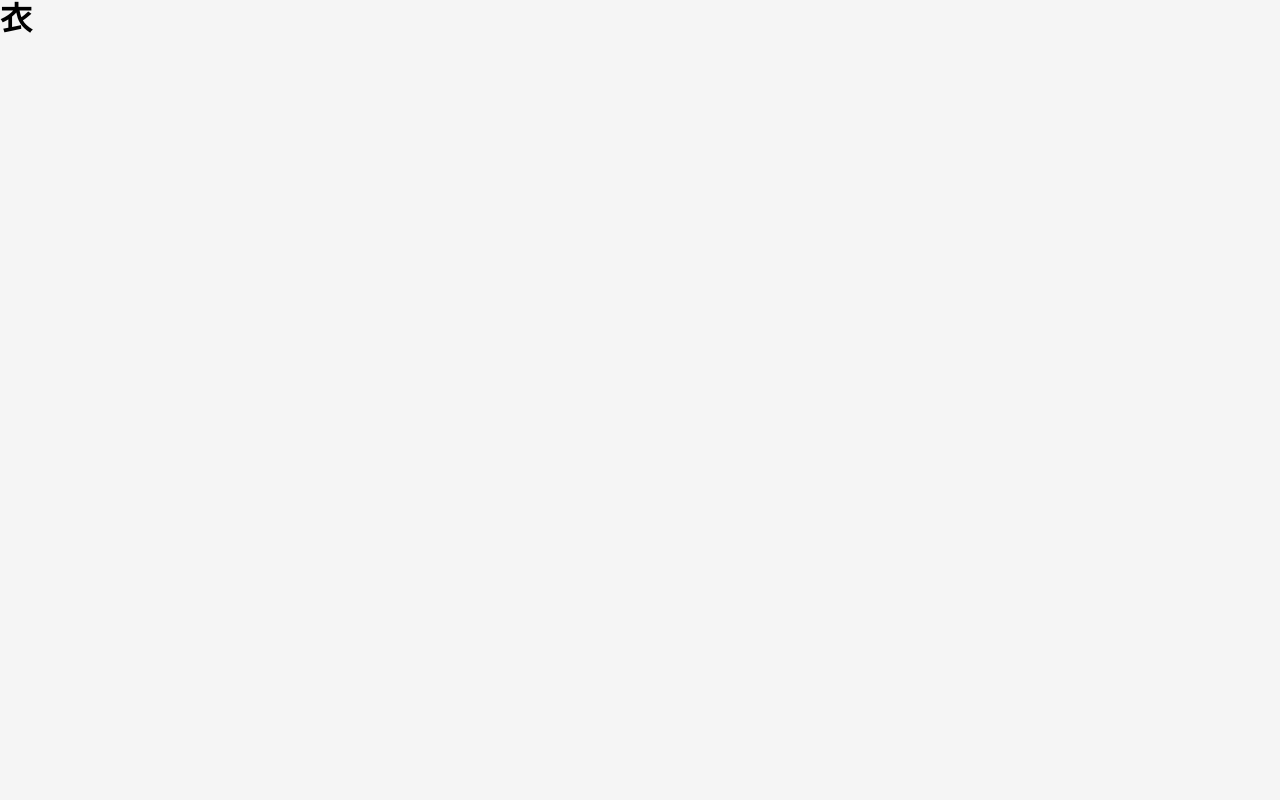
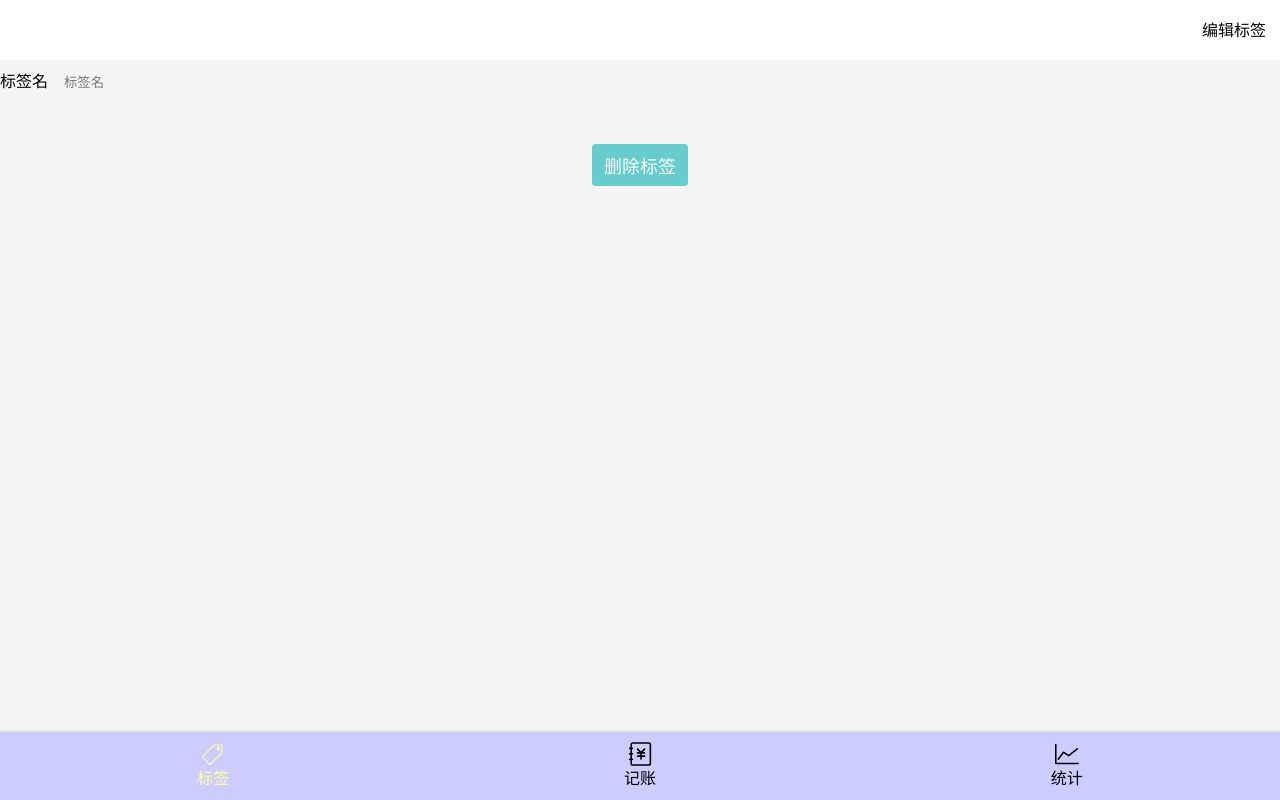
Before and after one commit to Cris-z123/book-keeping-react, a React app: page /#/tags/1 in a window 1280 px wide. Built offline with nearby package versions, Linux system fonts and the light colour scheme.

Commit message:
封装button和input组件

```diff
--- /dev/null
+++ b/src/components/Button.tsx
@@ -0,0 +1,13 @@
+import styled from 'styled-components';
+
+
+const Button = styled.button`
+font-size: 18px;
+border: none;
+padding: 8px 12px;
+background: #66CCCC;
+border-radius: 4px;
+color: white;
+`
+
+export default Button;
--- /dev/null
+++ b/src/components/Input.tsx
@@ -0,0 +1,34 @@
+import styled from 'styled-components'
+import React from 'react';
+
+const Label = styled.label`
+    display:flex;
+    align-items: center;
+    > span {
+        margin-right: 16px;
+        white-space: nowrap;
+    }
+    > input {
+      display:block;
+      width: 100%;
+      height: 44px;
+      background: none;
+      border: none;
+    }
+`;
+
+type Props = {
+    label: string;
+} & React.InputHTMLAttributes<HTMLInputElement>
+
+const Input: React.FC<Props> = (props) => {
+    const {label, children, ...rest} = props;
+    return (
+      <Label>
+        <span>{props.label}</span>
+        <input {...rest} />
+      </Label>
+    );
+};
+
+export default Input;
--- a/src/views/Tag.tsx
+++ b/src/views/Tag.tsx
@@ -1,7 +1,27 @@
+import Button from 'components/Button';
+import Icon from 'components/Icons';
+import Input from 'components/Input';
+import Layout from 'components/Layout';
 import React from 'react';
 import { useParams } from 'react-router-dom';
-import { useTags } from '../useTags';
+import styled from 'styled-components';
+import { useTags } from 'useTags';
 
+const Topbar = styled.header`
+    display: flex;
+    justify-content: space-between;
+    align-items: center;
+    line-height: 20px;
+    padding: 14px;
+    background: white;
+`
+
+const Center = styled.div`
+  display: flex;
+  justify-content: center;
+  align-items: center;
+  margin-top: 40px;
+`
 
 type Params = {
     id: string
@@ -13,7 +33,16 @@
     const tag = findTag(parseInt(id))
 
     return (
-        <h1>{tag.name}</h1>
+        <Layout>
+            <Topbar>
+                <Icon name="left" />
+                <span>编辑标签</span>
+            </Topbar>
+            <Input label="标签名" type="text" placeholder="标签名" />
+            <Center>
+                <Button>删除标签</Button>
+            </Center>
+        </Layout>
     )
 }
 
--- a/src/views/Tags.tsx
+++ b/src/views/Tags.tsx
@@ -4,6 +4,7 @@
 import Icon from '../components/Icons';
 import { Link } from 'react-router-dom';
 import {useTags} from 'useTags';
+import Button from 'components/Button';
 
 
 const TagList = styled.ol`
@@ -21,14 +22,7 @@
     }
   }
 `
-const Button = styled.button`
-  font-size: 18px;
-  border: none;
-  padding: 8px 12px;
-  background: #66CCCC;
-  border-radius: 4px;
-  color: white;
-`
+
 const Center = styled.div`
   display: flex;
   justify-content: center;
@@ -44,7 +38,7 @@
       <TagList>
         {tags.map(tag =>
           <li key ={tag.id}>
-            <Link to={'/tag/' + tag.id}>
+            <Link to={'/tags/' + tag.id}>
               <span>{tag.name}</span>
               <Icon name="right" />
             </Link>
--- a/src/views/money/NoteSection.tsx
+++ b/src/views/money/NoteSection.tsx
@@ -1,24 +1,11 @@
 import styled from 'styled-components';
-import React, { useRef } from 'react'
+import React, { ChangeEventHandler } from 'react'
+import Input from 'components/Input';
 
 const Wrapper = styled.section`
   background: #f5f5f5;
-  padding: 0 16px;
+  padding: 14 16px;
   font-size: 14px;
-  > label {
-    display:flex;
-    align-items: center;
-    > span {
-        margin-right: 16px;
-        white-space: nowrap; }
-    > input {
-      display:block;
-      width: 100%;
-      height: 72px;
-      background: none;
-      border: none;
-    }
-  }
 `;
 
 type Props = {
@@ -28,23 +15,17 @@
 
 const NoteSection: React.FC<Props> = (props) =>{
   const note = props.value;
-  const refInput = useRef<HTMLInputElement>(null);
-  const onBlur = () => {
-    if(refInput.current !== null) {
-      props.onChange(refInput.current.value)
-    }
+  const onChange: ChangeEventHandler<HTMLInputElement> = (e) => {
+      props.onChange(e.target.value)
   }
   return (
     <Wrapper>
-      <label>
-        <span>备注</span>
-        <input type="text"
-              placeholder="在这里添加备注"
-              ref={refInput}
-              defaultValue={note}
-              onBlur={onBlur}
-              />
-      </label>
+      <Input label="备注"
+            type="text"
+            placeholder="请输出备注"
+            value={note}
+            onChange={onChange}>
+      </Input>
     </Wrapper>
   )
 }
```
